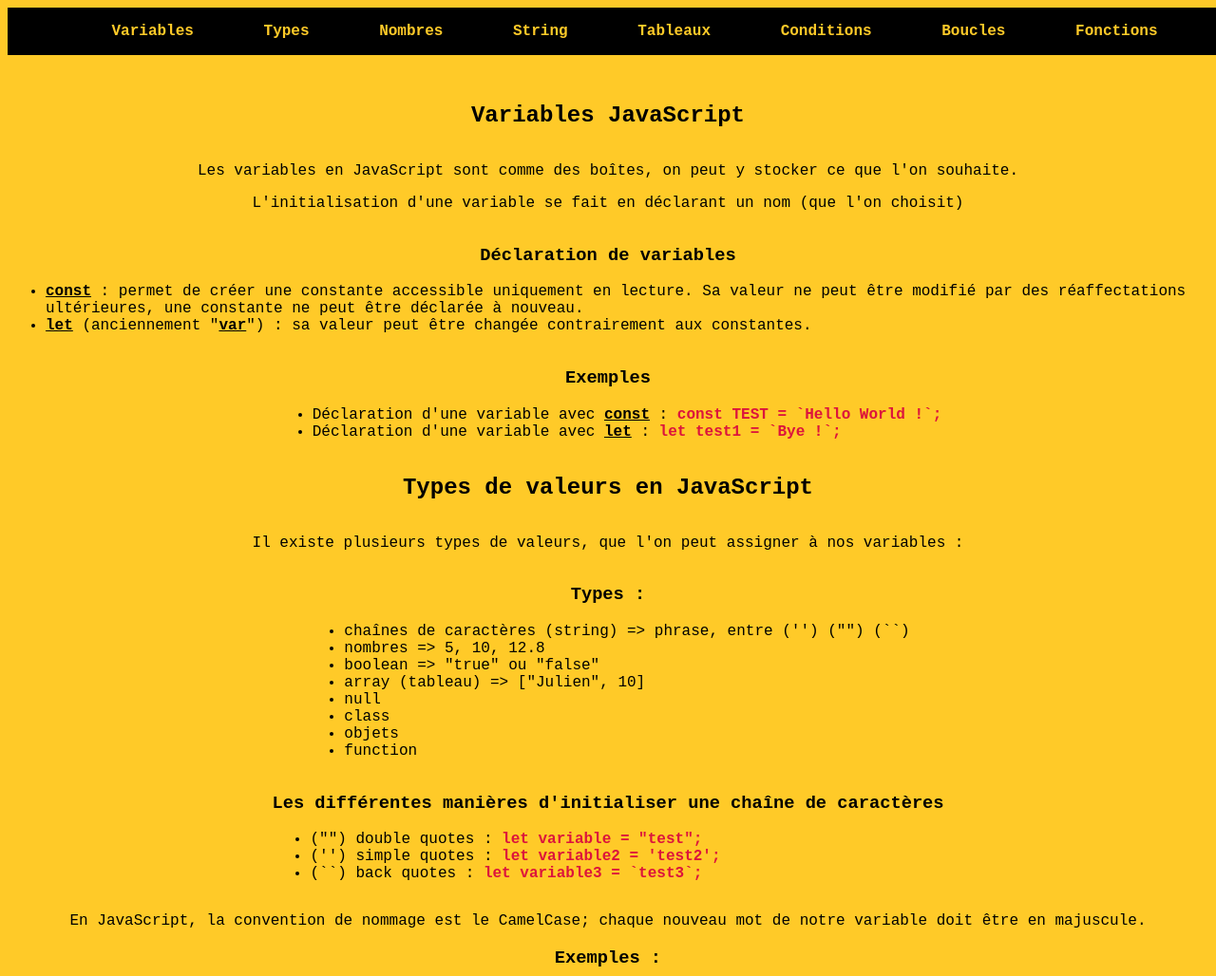
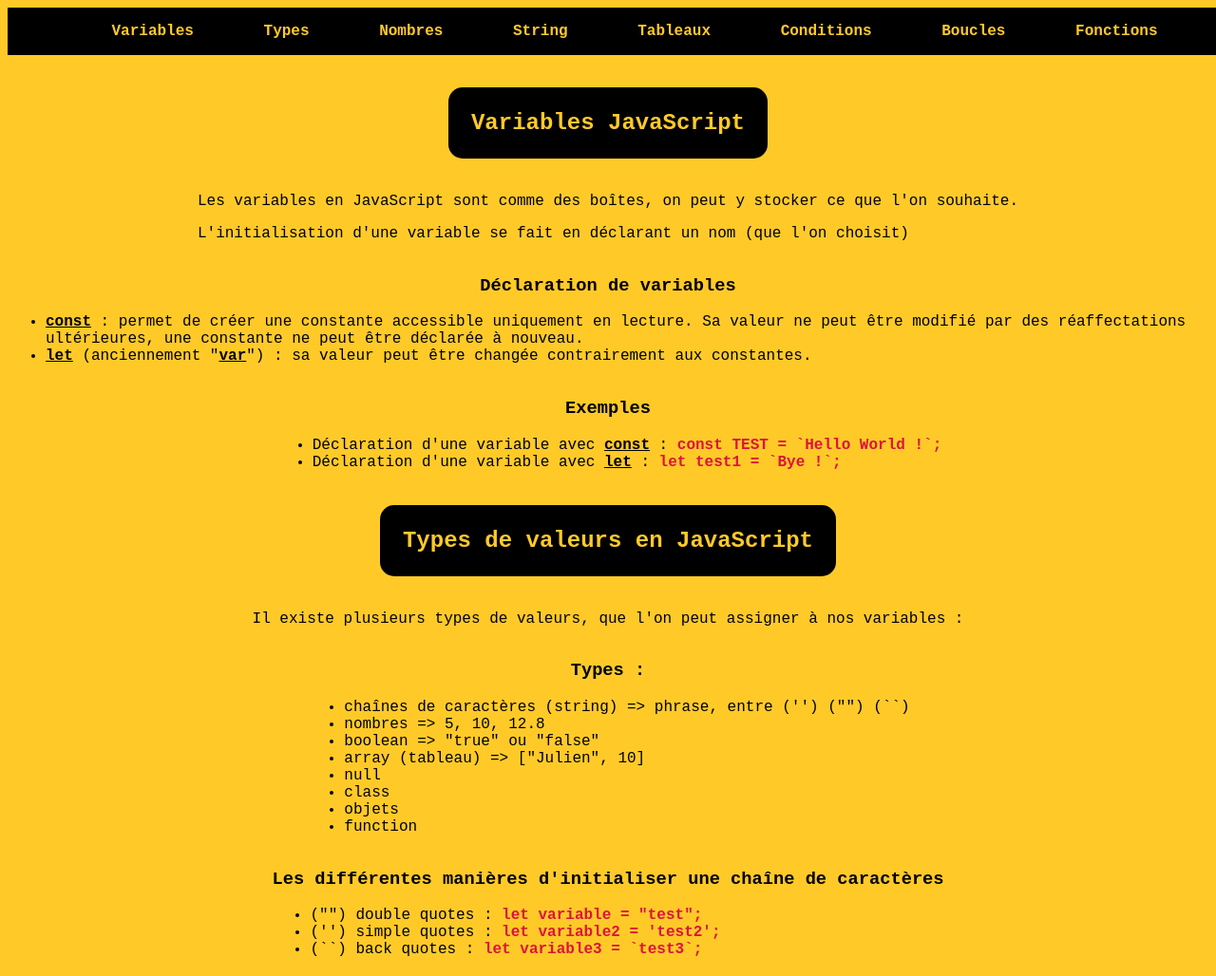
Before and after one commit to RedYro/JavaScript_cours, a plain HTML site: page cours/algorithmique/cours_complete_js.html in a window 1280 px wide. Shown: the top 1028 px of the page at 95% size. Drawn offline with Linux system fonts and the light colour scheme.

Commit message:
Updates JS cours

```diff
--- a/cours/algorithmique/css/style.css
+++ b/cours/algorithmique/css/style.css
@@ -48,19 +48,16 @@ code{
     flex-direction: column;
     justify-content: space-evenly;
     align-items: center;
-    padding-top: 5rem;
+    padding-top: 4rem;
 }
 
 #section1 h3{
     text-align: center;
 }
 
-#section1>:nth-child(2){
-    /* padding: 2rem; */
-    /* border: solid 1px black; */
-    text-align: center;
+h2{
+    background-color: black;
+    color: rgb(255, 202, 40);
+    padding: 1.5rem;
+    border-radius: 15px;
 }
-
-/* .section1-part-3{
-    width: 80%;
-} */
```
